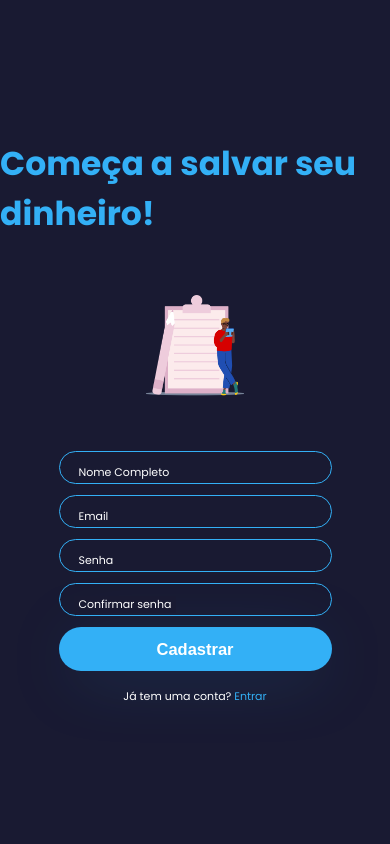
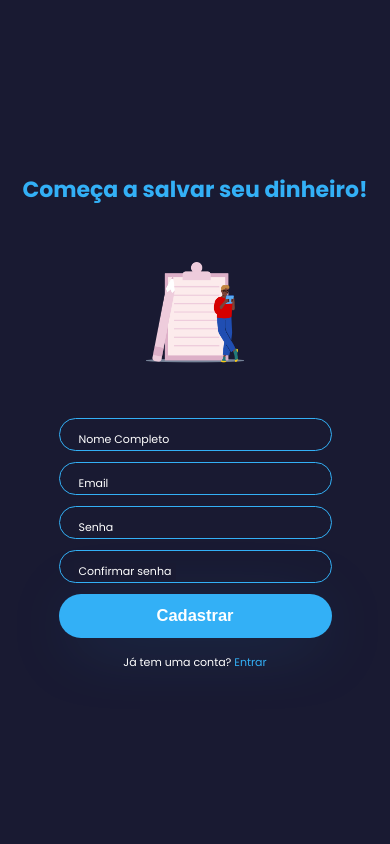
Before and after one commit to Luiz166/tcc_projeto, a PHP site: page /View/register.php in a window 390 px wide. Run offline with PHP 8.4, Linux system fonts and the light colour scheme.

Commit message:
otimizando a aparencia

```diff
--- a/Style/login-register.css
+++ b/Style/login-register.css
@@ -6,6 +6,9 @@
     }
     .container{
         text-wrap: wrap;
+    }
+    #direitaFormTitle{
+        font-size: 2rem;
     }
 }
 
--- a/View/register.php
+++ b/View/register.php
@@ -30,7 +30,7 @@ if(isset($_SESSION["user"])){
             <img src="/Resources/Img/woman-lookingphone.jpg" alt="woman-lookingphone">
         </section>
         <section class="direitaForm">
-            <span>Começa a salvar seu dinheiro!</span>
+            <span id="direitaFormTitle">Começa a salvar seu dinheiro!</span>
             <div class="formImg">
                 <img src="/Resources/Img/registerImg.png">
             </div>
```
